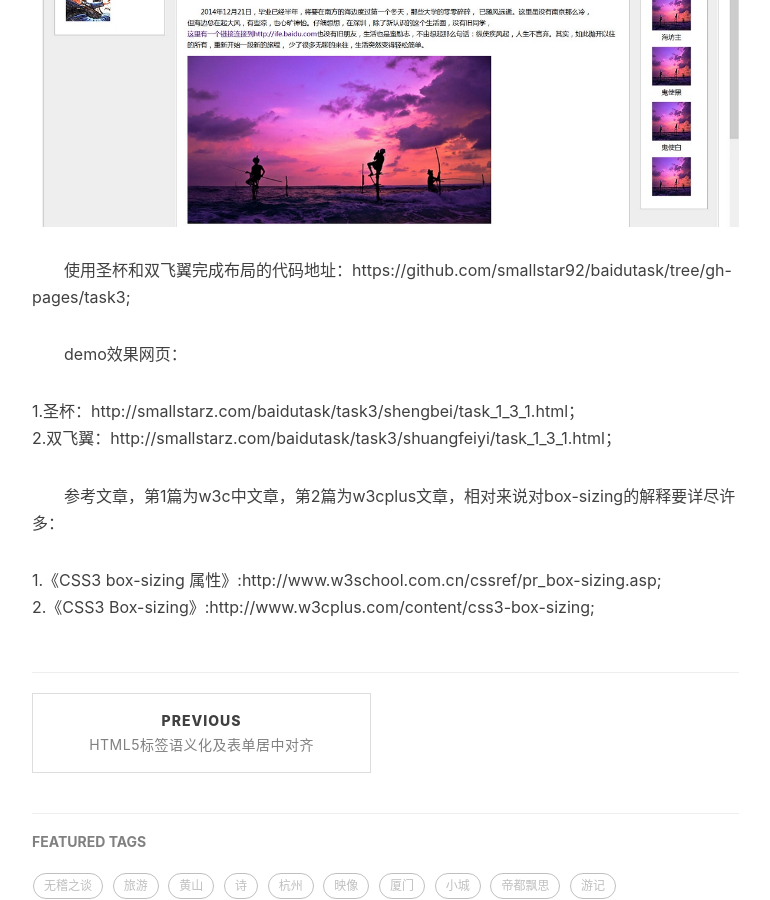
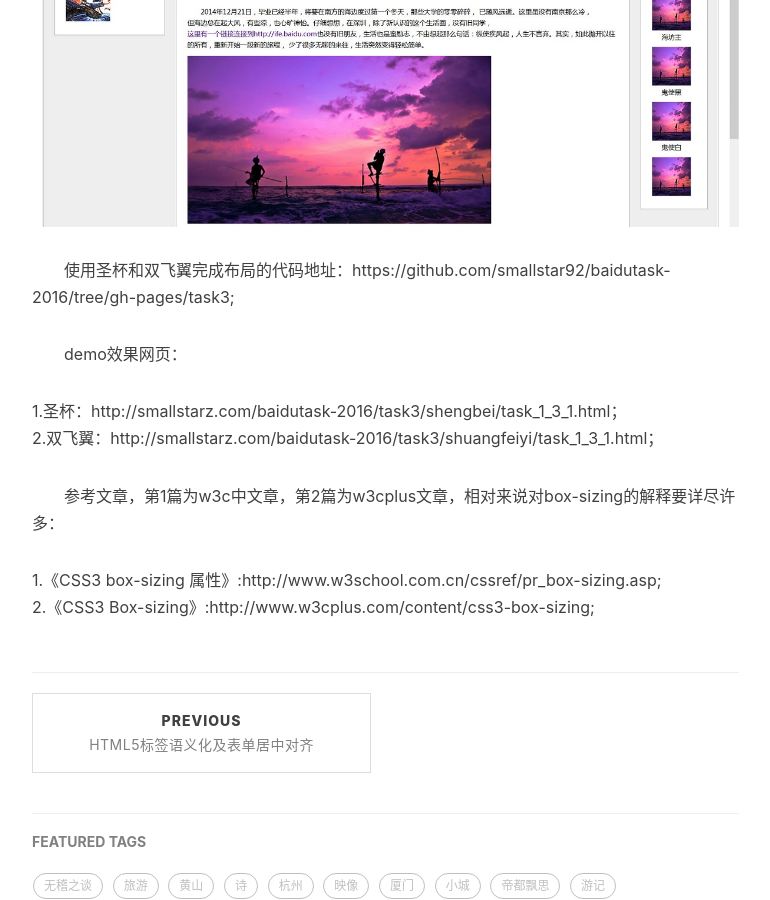
Before and after one commit to smallstar92/smallstar92.github.io, a Jekyll site: the page built from _posts/2017-02-20-baidutask3-css.markdown, in a window 1280 px wide and 900 px high, scrolled down 3808 px. Shown: the whole window, without its empty margins (233-1003 px from the left). Built offline with Jekyll 4.4.1, drawn with Linux system fonts in a browser that asks for light colours; nearby versions of some CDN libraries; comment, search, counter and statistics services are not loaded; part of the change alters nothing that is shown.

Commit message:
Update 2017-02-20-baidutask3-css.markdown

```diff
--- a/_posts/2017-02-20-baidutask3-css.markdown
+++ b/_posts/2017-02-20-baidutask3-css.markdown
@@ -114,12 +114,12 @@ right层的margin-left值使用的就是像素值，此时可以直接用margin-
 
 ![](/img/baidutask2016/post-task3-xiaoguo2.jpg)
 
-　　使用圣杯和双飞翼完成布局的代码地址：https://github.com/smallstar92/baidutask/tree/gh-pages/task3;
+　　使用圣杯和双飞翼完成布局的代码地址：https://github.com/smallstar92/baidutask-2016/tree/gh-pages/task3;
 
 　　demo效果网页：
 
-1.圣杯：http://smallstarz.com/baidutask/task3/shengbei/task_1_3_1.html；<br/>
-2.双飞翼：http://smallstarz.com/baidutask/task3/shuangfeiyi/task_1_3_1.html；
+1.圣杯：http://smallstarz.com/baidutask-2016/task3/shengbei/task_1_3_1.html；<br/>
+2.双飞翼：http://smallstarz.com/baidutask-2016/task3/shuangfeiyi/task_1_3_1.html；
 
 　　参考文章，第1篇为w3c中文章，第2篇为w3cplus文章，相对来说对box-sizing的解释要详尽许多：
 
```
